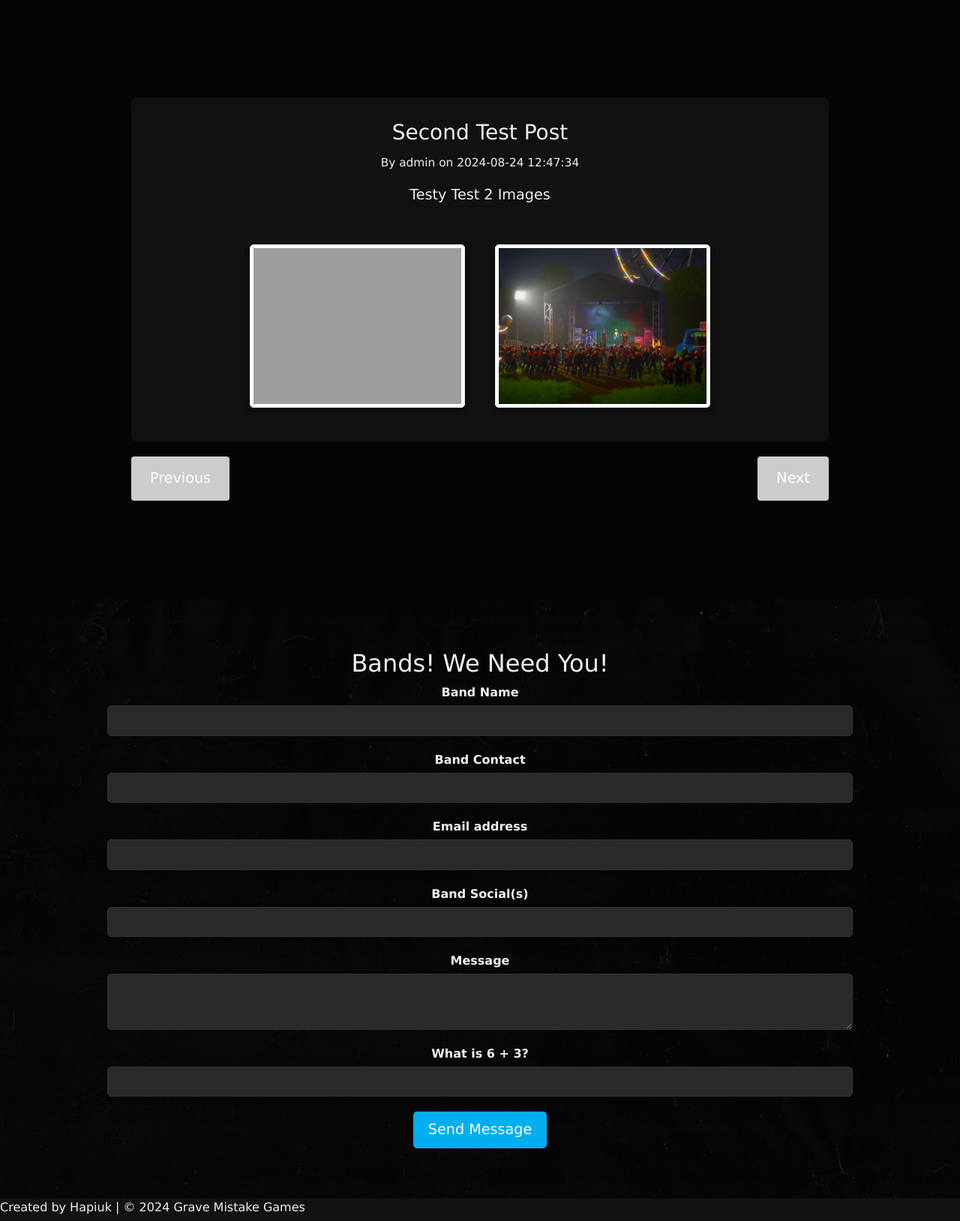
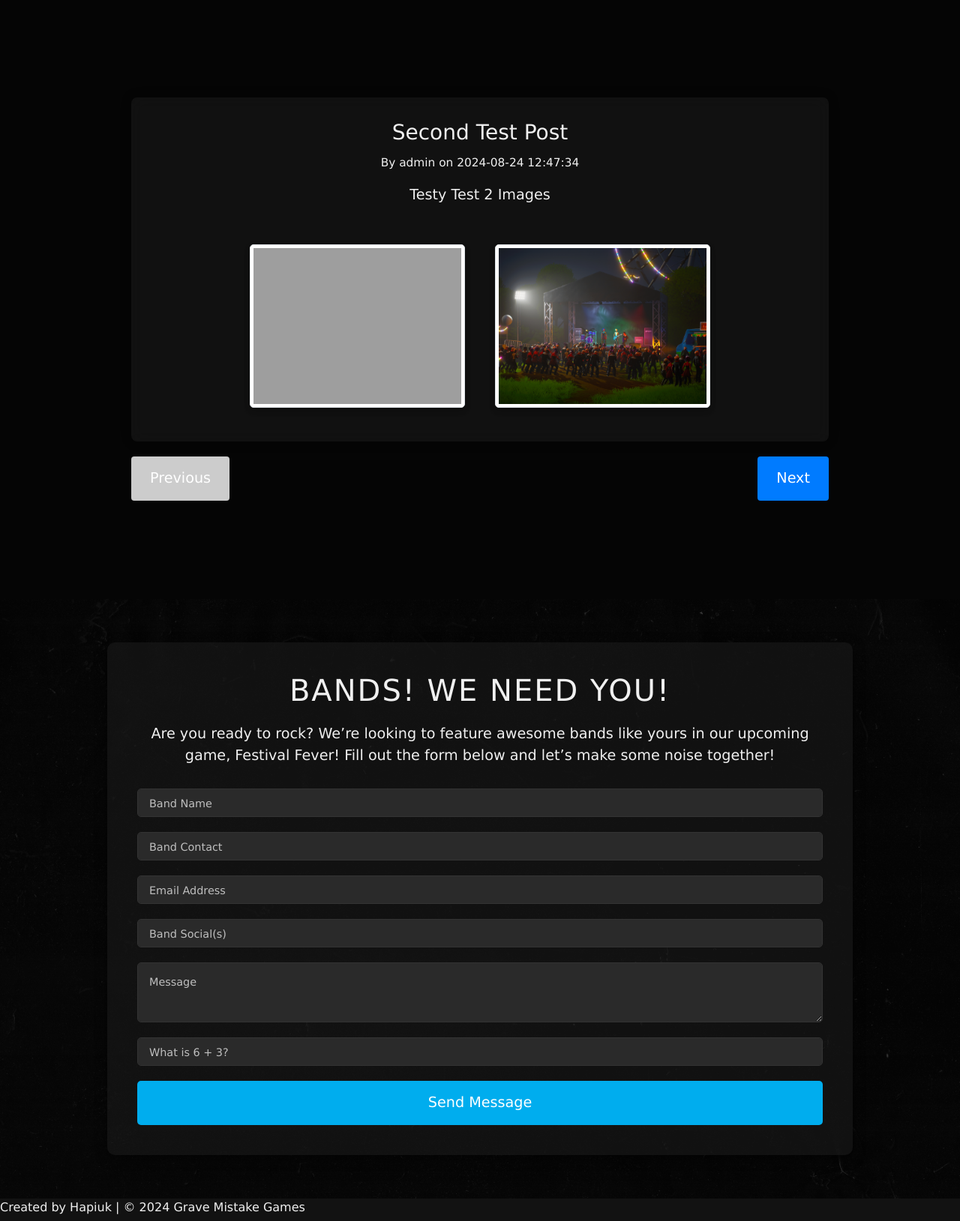
Before and after one commit to hapiuk/GMG, a Flask app: page / in a window 1280 px wide. Shown: the part 4871-6500 px from the top of the page at 75% size. Run offline with Flask 3, Linux system fonts and the light colour scheme; some libraries are stand-ins or nearby versions; grey boxes are pictures that could not be loaded.

Commit message:
Fixed News Section navigation and Email Contact Form response messages

```diff
--- a/app.py
+++ b/app.py
@@ -125,7 +125,7 @@ def index():
         # Validate CAPTCHA
         if form.user_captcha_response.data != form.captcha_answer.data:
             flash('CAPTCHA validation failed. Please try again.', 'danger')
-            return redirect(url_for('index', _anchor='contact-section'))
+            return jsonify({'success': False, 'message': 'CAPTCHA validation failed. Please try again.'})
 
         # Proceed with form processing
         band_name = form.band_name.data
@@ -148,13 +148,12 @@ def index():
         """
         try:
             mail.send(msg)
-            flash('Message sent successfully!', 'success')
+            return jsonify({'success': True, 'message': 'Message sent successfully!'})
         except Exception as e:
             print(e)
-            flash('Error sending message. Please try again later.', 'danger')
+            return jsonify({'success': False, 'message': 'Error sending message. Please try again later.'})
 
-        return redirect(url_for('index', _anchor='contact-section'))
-
+    # Render the page with the form
     posts = Post.query.order_by(Post.date_posted.desc()).all()
     posts_data = [
         {
--- a/static/css/styles.css
+++ b/static/css/styles.css
@@ -620,8 +620,7 @@ nav {
     z-index: -1;
 }
 
-.contact-box {
-    max-width: 800px;
+.contact-form-container {
     width: 100%;
     background-color: rgba(26, 26, 26, 0.6); /* Slightly transparent background */
     padding: 40px;
@@ -629,40 +628,41 @@ nav {
     box-shadow: 0 4px 15px rgba(0, 0, 0, 0.5);
     color: #f0f0f0;
     margin: 0 auto;
+    text-align: center; /* Center align text inside the container */
 }
 
-.contact-box h2 {
-    text-align: center;
+.contact-form-container h2 {
+    font-size: 2.5em;
     margin-bottom: 20px;
-    font-size: 2.5em;
     text-transform: uppercase;
     letter-spacing: 2px;
 }
 
 .contact-description {
-    text-align: center;
     font-size: 1.2em;
     margin-bottom: 30px;
+    color: #f0f0f0;
 }
 
+/* Form Styling */
 .form-group {
     margin-bottom: 20px;
-}
-
-.form-group label {
-    display: block;
-    margin-bottom: 5px;
-    font-weight: bold;
+    position: relative;
 }
 
 .form-control {
     width: 100%;
-    padding: 10px;
-    font-size: 1.1em;
+    padding: 15px;
+    font-size: 1em;
     border-radius: 5px;
     border: 1px solid #333;
     background-color: #2a2a2a;
     color: #ffffff;
+}
+
+.form-control::placeholder {
+    color: #bfbfbf;
+    font-size: 0.9em;
 }
 
 .form-control:focus {
@@ -670,32 +670,34 @@ nav {
     border-color: #00adee;
 }
 
+/* Button Styling */
 .btn-primary {
     background-color: #00adee;
     border: none;
-    padding: 10px 20px;
+    padding: 15px;
     font-size: 1.2em;
     border-radius: 5px;
     cursor: pointer;
     color: #ffffff;
+    width: 100%; /* Full width button */
 }
 
 .btn-primary:hover {
     background-color: #0078a0;
 }
 
-/* Mobile Responsiveness */
+/* Responsive Design */
 @media (max-width: 768px) {
-    .contact-box h2 {
+    .contact-form-container {
+        padding: 20px;
+    }
+
+    .contact-form-container h2 {
         font-size: 2em;
     }
 
     .contact-description {
         font-size: 1em;
-    }
-
-    .contact-box {
-        padding: 20px;
     }
 
     .btn-primary {
@@ -777,3 +779,19 @@ nav {
 .btn-close-white {
     filter: invert(1); /* Ensure the close button is visible on dark backgrounds */
 }
+
+/* Optional: Customize flash message styling */
+#flash-messages .alert {
+    margin-top: 20px;
+    text-align: center;
+}
+
+#flash-messages .alert-success {
+    background-color: #28a745;
+    color: #fff;
+}
+
+#flash-messages .alert-danger {
+    background-color: #dc3545;
+    color: #fff;
+}
--- a/static/js/scripts.js
+++ b/static/js/scripts.js
@@ -89,59 +89,6 @@ document.addEventListener('DOMContentLoaded', () => {
         toggleMute('trailer-video');
     });
 
-    // Post navigation functionality
-    let currentPostIndex = 0;
-    const postsData = typeof posts !== 'undefined' ? posts : []; // Check if posts is defined
-
-    function navigatePost(direction) {
-        currentPostIndex += direction;
-
-        if (currentPostIndex < 0 || currentPostIndex >= postsData.length) {
-            return; // Do nothing if out of bounds
-        }
-
-        // Update the post content
-        document.getElementById('post-title').textContent = postsData[currentPostIndex].title;
-        document.getElementById('post-content').textContent = postsData[currentPostIndex].content;
-
-        // Update media content
-        const mediaContainer = document.querySelector('.media-content');
-        mediaContainer.innerHTML = ''; // Clear existing media
-
-        postsData[currentPostIndex].media.forEach(media => {
-            if (media.media_type === 'image') {
-                const img = document.createElement('img');
-                img.src = `/uploads/${media.media_url.split('/').pop()}`;
-                img.className = 'post-image img-thumbnail';
-                img.alt = 'Post Image';
-                mediaContainer.appendChild(img);
-            } else if (media.media_type === 'video') {
-                const video = document.createElement('video');
-                video.controls = true;
-                const source = document.createElement('source');
-                source.src = `/uploads/${media.media_url.split('/').pop()}`;
-                source.type = 'video/mp4';
-                video.appendChild(source);
-                video.className = 'post-video';
-                mediaContainer.appendChild(video);
-            }
-        });
-
-        // Disable or enable buttons based on the current post index
-        document.getElementById('prev-post').disabled = currentPostIndex === 0;
-        document.getElementById('next-post').disabled = currentPostIndex === postsData.length - 1;
-    }
-
-    // Initialize post navigation buttons
-    document.getElementById('prev-post').addEventListener('click', () => navigatePost(-1));
-    document.getElementById('next-post').addEventListener('click', () => navigatePost(1));
-
-    // Initial button state
-    document.getElementById('prev-post').disabled = true;
-    if (postsData.length <= 1) {
-        document.getElementById('next-post').disabled = true;
-    }
-
     // Form submission handling with AJAX
     const contactForm = document.getElementById('contact-form');
     contactForm.addEventListener('submit', function(event) {
@@ -165,7 +112,7 @@ document.addEventListener('DOMContentLoaded', () => {
         .then(response => {
             console.log("Received response:");
             console.log(response);
-            return response.json();
+            return response.json(); // Expecting a JSON response
         })
         .then(data => {
             console.log("Parsed JSON data:");
@@ -182,28 +129,102 @@ document.addEventListener('DOMContentLoaded', () => {
         });
     });
 
-    // Display flash messages
-    function displayFlashMessage(message, category) {
-        const alertBox = document.createElement('div');
-        alertBox.className = `alert alert-${category} alert-dismissible fade show`;
-        alertBox.role = 'alert';
-        alertBox.innerHTML = `
-            ${message}
-            <button type="button" class="close" data-dismiss="alert" aria-label="Close">
-                <span aria-hidden="true">&times;</span>
-            </button>
-        `;
-        document.getElementById('flash-message-container').appendChild(alertBox);
 
-        setTimeout(() => {
-            $(alertBox).alert('close');
-        }, 5000); // Auto close after 5 seconds
+    // Post navigation functionality
+    let currentPostIndex = 0;
+    const postsData = typeof posts !== 'undefined' ? posts : []; // Ensure posts are available
+
+    console.log('Initial postsData:', postsData); // Log the initial posts data
+    console.log('Initial currentPostIndex:', currentPostIndex); // Log the initial post index
+
+    function navigatePost(direction) {
+        console.log('navigatePost called with direction:', direction); // Log when navigatePost is called
+
+        currentPostIndex += direction;
+        console.log('Updated currentPostIndex:', currentPostIndex); // Log the updated post index
+
+        // Check bounds and update post index
+        if (currentPostIndex < 0) {
+            console.log('currentPostIndex is less than 0, resetting to 0');
+            currentPostIndex = 0;
+        } else if (currentPostIndex >= postsData.length) {
+            console.log('currentPostIndex is greater than or equal to postsData.length, resetting to last post');
+            currentPostIndex = postsData.length - 1;
+        }
+
+        // Log the post data being used
+        console.log('Displaying post:', postsData[currentPostIndex]);
+
+        // Update the post content
+        document.getElementById('post-title').textContent = postsData[currentPostIndex].title;
+        document.getElementById('post-content').textContent = postsData[currentPostIndex].content;
+
+        // Update media content
+        const mediaContainer = document.querySelector('.media-content');
+        mediaContainer.innerHTML = ''; // Clear existing media
+
+        postsData[currentPostIndex].media.forEach(media => {
+            console.log('Adding media:', media); // Log each media being added
+            if (media.media_type === 'image') {
+                const img = document.createElement('img');
+                img.src = `/uploads/${media.media_url.split('/').pop()}`;
+                img.className = 'post-image img-thumbnail';
+                img.alt = 'Post Image';
+                mediaContainer.appendChild(img);
+            } else if (media.media_type === 'video') {
+                const video = document.createElement('video');
+                video.controls = true;
+                const source = document.createElement('source');
+                source.src = `/uploads/${media.media_url.split('/').pop()}`;
+                source.type = 'video/mp4';
+                video.appendChild(source);
+                video.className = 'post-video';
+                mediaContainer.appendChild(video);
+            }
+        });
+
+        // Disable or enable buttons based on the current post index
+        document.getElementById('prev-post').disabled = currentPostIndex === 0;
+        document.getElementById('next-post').disabled = currentPostIndex === postsData.length - 1;
+
+        console.log('prev-post disabled:', document.getElementById('prev-post').disabled);
+        console.log('next-post disabled:', document.getElementById('next-post').disabled);
     }
 
-    // Check if there's a flash message in the session
-    const flashMessage = "{{ get_flashed_messages(with_categories=true) }}";
-    if (flashMessage) {
-        const [category, message] = flashMessage.split('|');
-        displayFlashMessage(message, category);
+    // Initialize post navigation buttons
+    document.getElementById('prev-post').addEventListener('click', () => {
+        console.log('Prev button clicked');
+        navigatePost(-1);
+    });
+    document.getElementById('next-post').addEventListener('click', () => {
+        console.log('Next button clicked');
+        navigatePost(1);
+    });
+
+    // Initial button state setup
+    document.getElementById('prev-post').disabled = true;
+    document.getElementById('next-post').disabled = postsData.length <= 1;
+
+    console.log('Initial prev-post disabled:', document.getElementById('prev-post').disabled);
+    console.log('Initial next-post disabled:', document.getElementById('next-post').disabled);
+
+
+    // Initial flash message state setup
+    function displayFlashMessage(message, category) {
+        const flashContainer = document.getElementById('flash-messages');
+
+        if (!flashContainer) {
+            console.error('Flash messages container not found.');
+            return;
+        }
+
+        const alertDiv = document.createElement('div');
+        alertDiv.className = `alert alert-${category}`;
+        alertDiv.role = 'alert';
+        alertDiv.textContent = message;
+        flashContainer.appendChild(alertDiv);
+
+        console.log('Flash message added:', message, category);
     }
+
 });
--- a/templates/index.html
+++ b/templates/index.html
@@ -166,47 +166,53 @@
             </div>
 
             <div class="post-navigation">
-                <button id="prev-post" class="nav-btn" onclick="navigatePost(-1)" disabled>Previous</button>
-                <button id="next-post" class="nav-btn" onclick="navigatePost(1)">Next</button>
+                <button id="prev-post" class="nav-btn">Previous</button>
+                <button id="next-post" class="nav-btn">Next</button>
             </div>
         </div>
     </section>
 
-    <!-- Contact Section -->
-    <section class="section contact-section" id="contact-section">
-        <div class="container">
+<!-- Contact Section -->
+<section class="section contact-section" id="contact-section">
+    <div class="container">
+        <!-- Styled Contact Form Container -->
+        <div class="contact-form-container">
             <h2>Bands! We Need You!</h2>
+            <p class="contact-description">
+                Are you ready to rock? We’re looking to feature awesome bands like yours in our upcoming game, Festival Fever!
+                Fill out the form below and let’s make some noise together!
+            </p>
+            <!-- Flash messages container -->
+            <div id="flash-messages"></div>
             <form id="contact-form" method="POST" action="{{ url_for('index') }}">
                 {{ form.hidden_tag() }}
                 <div class="form-group">
-                    <label for="band_name">Band Name</label>
-                    {{ form.band_name(class="form-control") }}
+                    {{ form.band_name(class="form-control", placeholder="Band Name") }}
                 </div>
                 <div class="form-group">
-                    <label for="band_contact">Band Contact</label>
-                    {{ form.band_contact(class="form-control") }}
+                    {{ form.band_contact(class="form-control", placeholder="Band Contact") }}
                 </div>
                 <div class="form-group">
-                    <label for="email">Email address</label>
-                    {{ form.email(class="form-control") }}
+                    {{ form.email(class="form-control", placeholder="Email Address") }}
                 </div>
                 <div class="form-group">
-                    <label for="band_social">Band Social(s)</label>
-                    {{ form.band_social(class="form-control") }}
+                    {{ form.band_social(class="form-control", placeholder="Band Social(s)") }}
                 </div>
                 <div class="form-group">
-                    <label for="message">Message</label>
-                    {{ form.message(class="form-control") }}
+                    {{ form.message(class="form-control", placeholder="Message") }}
                 </div>
                 <div class="form-group">
-                    <label for="captcha_question">{{ form.captcha_question }}</label>
-                    <div>{{ form.user_captcha_response(class="form-control") }}</div>
+                    {{ form.user_captcha_response(class="form-control", placeholder=form.captcha_question) }}
                     {{ form.captcha_answer(class="form-control", type="hidden") }}  <!-- Hidden field for CAPTCHA answer -->
                 </div>
-                <button type="submit" class="btn btn-primary">Send Message</button>
+                <button type="submit" class="btn btn-primary btn-block">Send Message</button>
             </form>
         </div>
-    </section>
+    </div>
+</section>
+
+
+
 
     <!-- Social Bar -->
     <div class="social-bar">
@@ -231,9 +237,14 @@
     </footer>
 
     <!-- Scripts -->
+    <script>
+        /* eslint-disable */
+        const posts = {{ posts | tojson }};
+        /* eslint-enable */
+    </script>
+    <script src="/static/js/scripts.js"></script>
     <script src="https://ajax.googleapis.com/ajax/libs/jquery/3.5.1/jquery.min.js"></script>
     <script src="https://cdn.jsdelivr.net/npm/@popperjs/core@2.11.6/dist/umd/popper.min.js"></script>
     <script src="https://cdn.jsdelivr.net/npm/bootstrap@5.3.0/dist/js/bootstrap.min.js"></script>
-    <script src="/static/js/scripts.js"></script>
 </body>
 </html>
```
Also changed, not shown: static/site.db, static/uploads/frontnight.jpeg (added).
